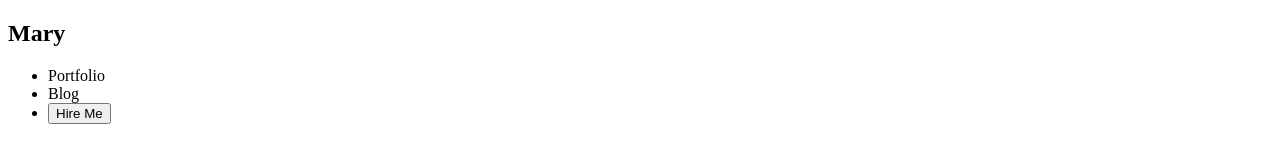
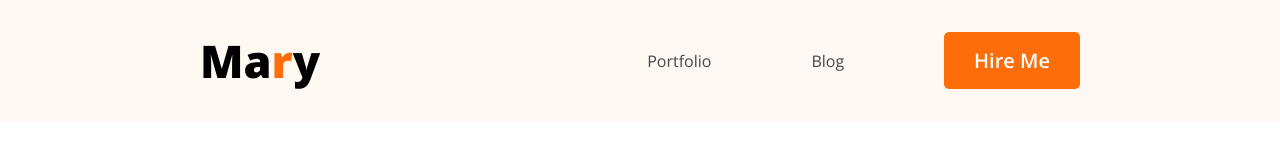
Before and after one commit to Selina-Khatun/developer-portfolio, a plain HTML site: page index.html in a window 1280 px wide. Drawn offline with nearby package versions, Linux system fonts and the light colour scheme.

Commit message:
added navbar

```diff
--- a/index.html
+++ b/index.html
@@ -1,27 +1,31 @@
 <!DOCTYPE html>
 <html lang="en">
   <head>
-    <meta charset="UTF-8">
-    <meta name="viewport" content="width=device-width, initial-scale=1.0">
+    <meta charset="UTF-8" />
+    <meta name="viewport" content="width=device-width, initial-scale=1.0" />
     <title>developer-portfolio</title>
+    <link rel="stylesheet" href="./styles/style.css" />
+    <!-- google fonts -->
+    <link rel="preconnect" href="https://fonts.googleapis.com" />
+    <link rel="preconnect" href="https://fonts.gstatic.com" crossorigin />
+    <link
+      href="https://fonts.googleapis.com/css2?family=Open+Sans:wght@400;500;600;700;800&display=swap"
+      rel="stylesheet" />
   </head>
   <body>
-    <header>
+    <header class="header">
       <nav>
-            <h1>Ma<span class="text-orange">r</span>y</h1>
+        <h1 class="nav-title">Ma<span class="text-orange">r</span>y</h1>
         <ul>
-                <li>Portfolio</li>
-                <li>Blog</li>
-                <li><button>Hire Me</button></li>
-
+          <li>
+            <a href="">Portfolio </a>
+          </li>
+          <li><a href="">Blog</a></li>
+          <li><button class="btn-orange">Hire Me</button></li>
         </ul>
       </nav>
     </header>
-    <main>
-
-    </main>
-    <footer>
-
-    </footer>
+    <main></main>
+    <footer></footer>
   </body>
 </html>
--- /dev/null
+++ b/styles/style.css
@@ -0,0 +1,59 @@
+* {
+    margin: 0px;
+    font-family: "Open Sans", sans-serif;
+}
+
+.nav-title {
+    font-size: 45px;
+    font-style: normal;
+    font-weight: 800;
+}
+
+.text-orange {
+    color: #fd6e0a;
+}
+
+.btn-orange {
+    border-radius: 5px;
+    background: #fd6e0a;
+    border: none;
+    color: #fff;
+    font-size: 20px;
+    font-weight: 600;
+    padding: 15px 30px;
+    cursor: pointer;
+}
+
+.btn-orange:hover {
+    background: #d95f08;
+}
+
+header {
+    background: #FFF8F3;
+}
+
+nav {
+    display: flex;
+    justify-content: space-between;
+    padding: 30px 200px;
+}
+
+nav ul {
+    display: flex;
+    align-items: center;
+}
+
+nav ul li {
+    list-style: none;
+    margin-left: 100px;
+}
+
+a {
+    text-decoration: none;
+    color: #474747;
+}
+
+nav ul li>a:hover {
+    color: #fd6e0a;
+    text-decoration: underline;
+}
```
Lines whose indentation alone changed are shown as unchanged.
